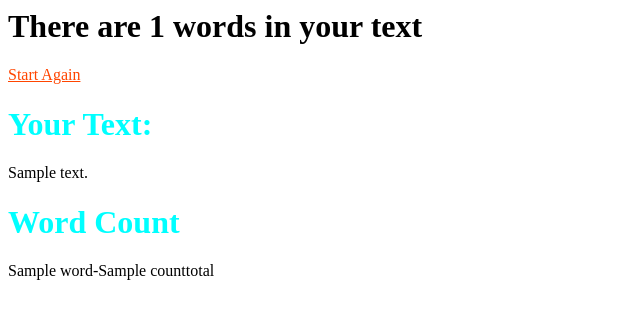
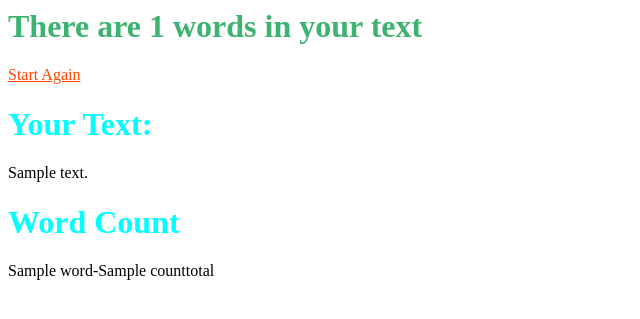
Before and after one commit to TR-Tanmoy/wordcounter-project-, a Django app: template templates/count.html in a window 1280 px wide. Shown: the top 319 px of the page, without its empty margins (0-640 px from the left). Run offline with Django 3.2, Linux system fonts and the light colour scheme; the template is opened without the code that fills it: most values are stand-ins (such as "Sample title", 1, 10 or a date in 2020).

Commit message:
change count

```diff
--- a/templates/count.html
+++ b/templates/count.html
@@ -1,4 +1,4 @@
-<h1>There are {{ count }} words in your text</h1>
+<h1  style="color:MediumSeaGreen;">There are {{ count }} words in your text</h1>
 
 <a style="color:OrangeRed;" href="{% url 'home' %}">Start Again</a>
 
```
